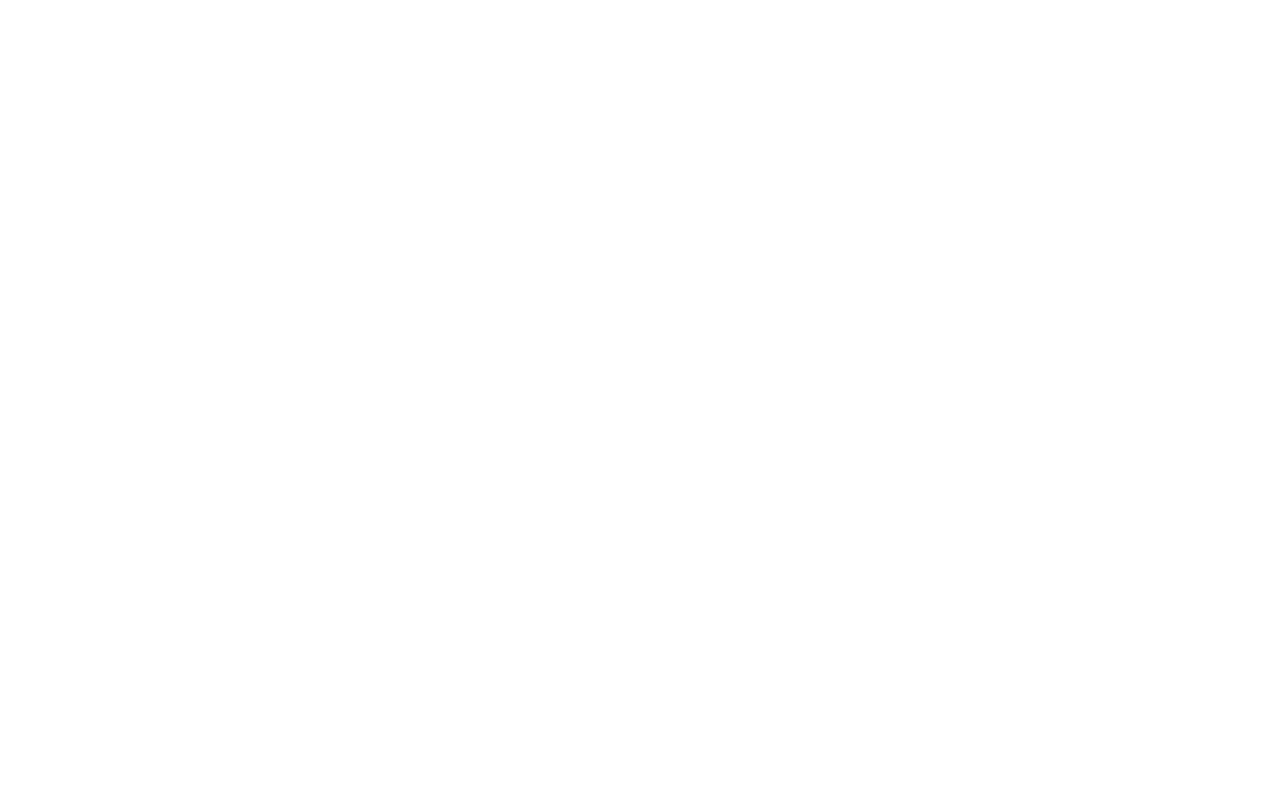
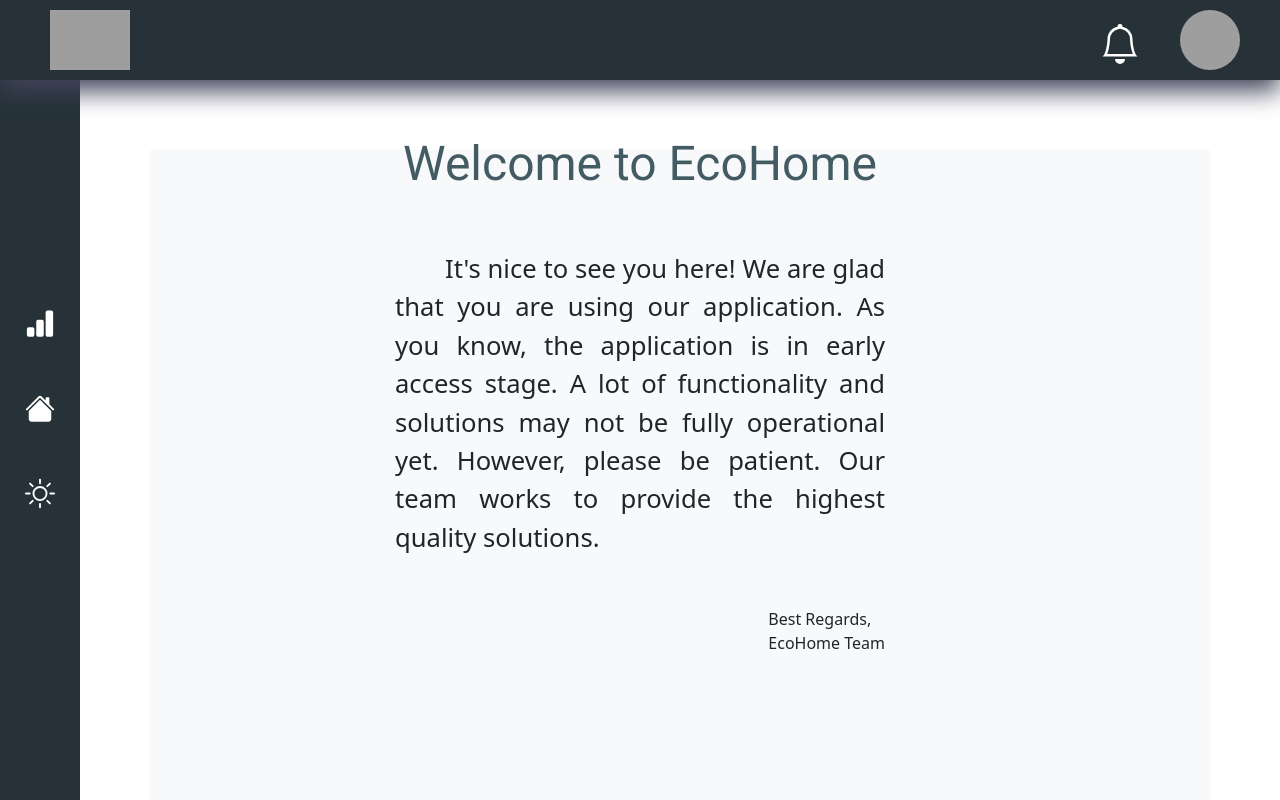
Before and after one commit to Fellway/EcoHome, a React (Create React App) app in the folder frontend/: page /solar-system in a window 1280 px wide. Before the commit this address had no page. Built offline with nearby package versions, Linux system fonts and the light colour scheme; grey boxes are pictures that could not be loaded.

Commit message:
Added bootstrap modal

```diff
--- a/frontend/package.json
+++ b/frontend/package.json
@@ -6,9 +6,11 @@
     "@testing-library/jest-dom": "^5.16.1",
     "@testing-library/react": "^12.1.2",
     "@testing-library/user-event": "^13.5.0",
+    "bootstrap": "^5.1.3",
     "lodash": "^4.17.21",
     "prop-types": "^15.8.1",
     "react": "^17.0.2",
+    "react-bootstrap": "^2.1.0",
     "react-bootstrap-icons": "^1.6.1",
     "react-dom": "^17.0.2",
     "react-icons": "^4.3.1",
--- a/frontend/src/App.js
+++ b/frontend/src/App.js
@@ -2,6 +2,7 @@
 import DashboardTemplate from "./components/templates/DashboardTemplate/DashboardTemplate";
 import {BrowserRouter, Route, Routes} from "react-router-dom";
 import RoomsTemplate from "./components/templates/RoomsTemplate/RoomsTemplate";
+import SolarSystemTemplate from "./components/templates/SolarSystemTemplate/SolarSystemTemplate";
 
 function App() {
     return (
@@ -11,12 +12,19 @@
             <link rel="preconnect" href="https://fonts.googleapis.com"/>
             <link rel="preconnect" href="https://fonts.gstatic.com" crossOrigin/>
             <link href="https://fonts.googleapis.com/css2?family=Roboto&display=swap" rel="stylesheet"/>
+            <link
+                rel="stylesheet"
+                href="https://cdn.jsdelivr.net/npm/bootstrap@5.1.3/dist/css/bootstrap.min.css"
+                integrity="sha384-1BmE4kWBq78iYhFldvKuhfTAU6auU8tT94WrHftjDbrCEXSU1oBoqyl2QvZ6jIW3"
+                crossOrigin="anonymous"
+            />
         </head>
         <body>
         <BrowserRouter>
             <Routes>
                 <Route exact path='/' element={<DashboardTemplate/>}/>
                 <Route exact path='/rooms' element={<RoomsTemplate/>}/>
+                <Route exact path='/solar-system' element={<SolarSystemTemplate/>}/>
             </Routes>
         </BrowserRouter>
 
--- a/frontend/src/components/atoms/ToogleDeviceButton/ToggleDeviceButton.jsx
+++ b/frontend/src/components/atoms/ToogleDeviceButton/ToggleDeviceButton.jsx
@@ -14,13 +14,14 @@
   border-radius: 15px;
   background-color: ${({status}) => status ? 'rgba(175,175,175,0.63)' : '#e9e9ed'};
   color: ${({status}) => status ? 'black' : '#b7b7b7'};
+
+  transition: .5s;
 `
 
 const IconWrapper = styled.div`
   width: 80px;
   height: 50px;
   font-size: 30px;
-  margin-top: 10px;
 `
 
 const DeviceDescription = styled.div`
@@ -42,7 +43,6 @@
         this.setState((prevState) => ({
             status: !prevState.status
         }));
-        console.log(this.state.status)
     }
 
     render() {
--- a/frontend/src/components/molecules/Navbar/Navbar.jsx
+++ b/frontend/src/components/molecules/Navbar/Navbar.jsx
@@ -24,9 +24,7 @@
 
 const Notifications = styled.div`
   width: 60px;
-  height: 60px;
   font-size: 40px;
-  line-height: 70px;
   color: white;
 `
 
--- a/frontend/src/components/molecules/RoomCard/RoomCard.jsx
+++ b/frontend/src/components/molecules/RoomCard/RoomCard.jsx
@@ -9,14 +9,23 @@
   padding: 20px;
   box-sizing: border-box;
   border-radius: 10px;
-
   cursor: pointer;
   transition: .3s;
 
+  position: relative;
+
+  & > Text {
+    text-shadow: 0 0 4px #000000;
+    position: relative;
+    z-index: 1;
+  }
+
   &:hover {
+
     background-color: #ffcc80;
 
     > Text {
+      text-shadow: none;
       color: black;
     }
   }
@@ -26,8 +35,29 @@
   }
 `
 
-const RoomCard = ({title, subtext}) => (
+const BackgroundImage = styled.div`
+  position: absolute;
+  top: 0;
+  left: 0;
+  width: 150px;
+  height: 150px;
+  background-image: ${({img}) => `url(${img})`};
+  background-repeat: no-repeat;
+  background-position: center;
+  background-size: cover;
+  z-index: 1;
+  border-radius: 5px;
+
+  &:hover {
+    background-image: none;
+  }
+`
+
+const RoomCard = ({title, subtext, img}) => (
     <Wrapper>
+        <BackgroundImage img={img}>
+
+        </BackgroundImage>
         <Text>
             {title}
         </Text>
--- a/frontend/src/components/molecules/Sidebar/Sidebar.jsx
+++ b/frontend/src/components/molecules/Sidebar/Sidebar.jsx
@@ -1,6 +1,6 @@
 import styled from "styled-components";
 import NavButton from "../../atoms/nav-button/NavButton";
-import {BarChartFill, Eye, HouseFill} from "react-bootstrap-icons";
+import {BarChartFill, Eye, HouseFill, Sun} from "react-bootstrap-icons";
 import {NavLink} from "react-router-dom";
 
 const Wrapper = styled.nav`
@@ -32,6 +32,9 @@
             <NavLink exact to={"/rooms"}>
                 <NavButton Icon={HouseFill} color={"#F57C00"}/>
             </NavLink>
+            <NavLink exact to={"/solar-system"}>
+                <NavButton Icon={Sun} color={"#F57C00"}/>
+            </NavLink>
         </IconsWrapper>
     </Wrapper>
 );
--- a/frontend/src/components/organism/RoomCardGrid/RoomCardGrid.jsx
+++ b/frontend/src/components/organism/RoomCardGrid/RoomCardGrid.jsx
@@ -1,10 +1,12 @@
 import styled from "styled-components"
 import RoomCard from "../../molecules/RoomCard/RoomCard";
 import RoomDetails from "../../molecules/RoomDetails/RoomDetails";
-import {Component} from "react";
+import {Component, useState} from "react";
 import {RoomData} from "./dummyData";
 import IconButton from "../../atoms/IconButton/IconButton";
 import PlusIcon from "../../../assets/icons/plus.svg"
+import {Button, Form, Modal} from "react-bootstrap";
+import Header from "../../atoms/Header/Header";
 
 const Wrapper = styled.div`
   display: grid;
@@ -42,7 +44,7 @@
   transform: translate(-50%, -50%);
 `
 
-const Button = styled.button`
+const MyButton = styled.button`
   width: fit-content;
   border: none;
   background: transparent;
@@ -54,14 +56,38 @@
   grid-gap: 50px;
 `
 
+const ModalWrapper = styled.div`
+  position: fixed;
+  top: 50%;
+  left: 50%;
+
+  transform: translate(-50%, -50%);
+`
+
 class RoomCardGrid extends Component {
 
     constructor(props) {
         super(props);
         this.state = {
+            isModalOpen: false,
             room: null
         }
-        this.selectRoom = this.selectRoom.bind(this)
+        this.selectRoom = this.selectRoom.bind(this);
+        this.openModal = this.openModal.bind(this);
+        this.closeModal = this.closeModal.bind(this);
+
+    }
+
+    openModal() {
+        this.setState({
+            isModalOpen: this.state.isModalOpen = true
+        });
+    }
+
+    closeModal() {
+        this.setState({
+            isModalOpen: this.state.isModalOpen = false
+        });
     }
 
     selectRoom(room) {
@@ -73,17 +99,53 @@
     render() {
         return (
             <Wrapper>
+                {this.state.isModalOpen &&
+                    <ModalWrapper>
+                        <Modal show={true} onHide={this.closeModal}>
+                            <Modal.Header closeButton>
+                                <Modal.Title>
+                                    <Header>Add new device</Header>
+                                </Modal.Title>
+                            </Modal.Header>
+                            <Modal.Body>
+                                <Form>
+                                    <Form.Group className="mb-3" controlId="roomName">
+                                        <Form.Label>Room name:</Form.Label>
+                                        <Form.Control type="text" placeholder="Provide the room name"/>
+                                    </Form.Group>
+                                    <Form.Group className="mb-3" controlId="image">
+                                        <Form.Label>Image url:</Form.Label>
+                                        <Form.Control type="text" placeholder="Image url"/>
+                                    </Form.Group>
+                                    <Form.Group className="mb-3" controlId="devices">
+                                        <Form.Label>Devices JSON:</Form.Label>
+                                        <Form.Control type="text" placeholder="Provide JSON structure with devices"/>
+                                    </Form.Group>
+                                </Form>
+                            </Modal.Body>
+                            <Modal.Footer>
+                                <Button variant="secondary" onClick={this.closeModal}>
+                                    Close
+                                </Button>
+                                <Button variant="primary" onClick={this.closeModal}>
+                                    Save Changes
+                                </Button>
+                            </Modal.Footer>
+                        </Modal>
+                    </ModalWrapper>
+
+                }
                 <Left>
-                    <IconButton icon={PlusIcon}>
+                    <IconButton onClick={this.openModal} icon={PlusIcon}>
                         Add new room
                     </IconButton>
                     <RoomCardsWrapper>
                         {
                             RoomData.map((room) => {
                                 return (
-                                    <Button onClick={() => this.selectRoom(room)}>
-                                        <RoomCard title={room.title} subtext={room.subtext}/>
-                                    </Button>
+                                    <MyButton onClick={() => this.selectRoom(room)}>
+                                        <RoomCard img={room.img} title={room.title} subtext={room.subtext}/>
+                                    </MyButton>
                                 )
                             })
                         }
--- a/frontend/src/components/organism/RoomCardGrid/dummyData.js
+++ b/frontend/src/components/organism/RoomCardGrid/dummyData.js
@@ -2,7 +2,7 @@
     {
         "title": "Bathroom",
         "subtext": "1 devices active",
-        "img": "",
+        "img": "https://images.unsplash.com/photo-1603825491103-bd638b1873b0?ixlib=rb-1.2.1&ixid=MnwxMjA3fDB8MHxwaG90by1wYWdlfHx8fGVufDB8fHx8&auto=format&fit=crop&w=688&q=80",
         "devices": [
             {
                 "id": 0,
@@ -21,7 +21,7 @@
     {
         "title": "Room",
         "subtext": "4 devices active",
-        "img": "",
+        "img": "https://images.unsplash.com/photo-1522771739844-6a9f6d5f14af?ixlib=rb-1.2.1&ixid=MnwxMjA3fDB8MHxwaG90by1wYWdlfHx8fGVufDB8fHx8&auto=format&fit=crop&w=1471&q=80",
         "devices": [
             {
                 "id": 0,
@@ -52,7 +52,7 @@
     {
         "title": "Kitchen",
         "subtext": "1 devices active",
-        "img": "",
+        "img": "https://images.unsplash.com/photo-1600489000022-c2086d79f9d4?ixlib=rb-1.2.1&ixid=MnwxMjA3fDB8MHxwaG90by1wYWdlfHx8fGVufDB8fHx8&auto=format&fit=crop&w=735&q=80",
         "devices": [
             {
                 "name": "Lodówka",
@@ -65,5 +65,67 @@
                 "type": "OTHER"
             }
         ]
+    },
+    {
+        "title": "Room",
+        "subtext": "4 devices active",
+        "img": "https://images.unsplash.com/photo-1522771739844-6a9f6d5f14af?ixlib=rb-1.2.1&ixid=MnwxMjA3fDB8MHxwaG90by1wYWdlfHx8fGVufDB8fHx8&auto=format&fit=crop&w=1471&q=80",
+        "devices": [
+            {
+                "id": 0,
+                "name": "Computer",
+                "status": 1,
+                "type": "COMPUTER"
+            },
+            {
+                "id": 1,
+                "name": "Tv",
+                "status": 1,
+                "type": "TV"
+            },
+            {
+                "id": 2,
+                "name": "Sound system",
+                "status": 1,
+                "type": "SOUND_SYSTEM"
+            },
+            {
+                "id": 3,
+                "name": "Air cleaner",
+                "status": 1,
+                "type": "AIR_CLEANER"
+            }
+        ]
+    },
+    {
+        "title": "Room",
+        "subtext": "4 devices active",
+        "img": "https://images.unsplash.com/photo-1522771739844-6a9f6d5f14af?ixlib=rb-1.2.1&ixid=MnwxMjA3fDB8MHxwaG90by1wYWdlfHx8fGVufDB8fHx8&auto=format&fit=crop&w=1471&q=80",
+        "devices": [
+            {
+                "id": 0,
+                "name": "Computer",
+                "status": 1,
+                "type": "COMPUTER"
+            },
+            {
+                "id": 1,
+                "name": "Tv",
+                "status": 1,
+                "type": "TV"
+            },
+            {
+                "id": 2,
+                "name": "Sound system",
+                "status": 1,
+                "type": "SOUND_SYSTEM"
+            },
+            {
+                "id": 3,
+                "name": "Air cleaner",
+                "status": 1,
+                "type": "AIR_CLEANER"
+            }
+        ]
     }
 ]
--- a/frontend/src/components/organism/SummaryCardGrid/SummaryCardGrid.jsx
+++ b/frontend/src/components/organism/SummaryCardGrid/SummaryCardGrid.jsx
@@ -4,7 +4,7 @@
 
 const Wrapper = styled.div`
   display: grid;
-  grid-template-columns: repeat(auto-fit, minmax(450px, 1fr));
+  grid-template-columns: repeat(auto-fit, minmax(440px, 1fr));
   grid-gap: 50px;
 
   box-sizing: border-box;
--- a/frontend/src/components/organism/SummaryCardGrid/dummyData.js
+++ b/frontend/src/components/organism/SummaryCardGrid/dummyData.js
@@ -23,5 +23,21 @@
             "averagePowerConsumptionMonthly": "3020 kWh"
         },
         title: "Power consumption"
+    },
+    {
+        data: {
+            "averagePowerConsumption": "20 kWh",
+            "averagePowerConsumptionDaily": "120 kWh",
+            "averagePowerConsumptionMonthly": "3020 kWh"
+        },
+        title: "Power consumption"
+    },
+    {
+        data: {
+            "averagePowerConsumption": "20 kWh",
+            "averagePowerConsumptionDaily": "120 kWh",
+            "averagePowerConsumptionMonthly": "3020 kWh"
+        },
+        title: "Power consumption"
     }
 ]
--- /dev/null
+++ b/frontend/src/components/templates/SolarSystemTemplate/SolarSystemTemplate.jsx
@@ -0,0 +1,53 @@
+import MainTemplate from "../MainTemplate/MainTemplate";
+import styled from "styled-components";
+import Header from "../../atoms/Header/Header";
+
+const WelcomeMessageBox = styled.div`
+  max-width: 800px;
+  padding: 75px;
+  position: absolute;
+  top: 50%;
+  left: 50%;
+  transform: translate(-50%, -50%);
+  border-radius: 10px;
+  display: grid;
+  grid-template-rows: auto auto auto;
+  grid-row-gap: 50px;
+`;
+
+const StyledParagraph = styled.p`
+  text-indent: 50px;
+  text-align: justify;
+  font-size: 1.6rem;
+  margin: 0 auto;
+`;
+
+const Regards = styled.p`
+  width: fit-content;
+  justify-self: right;
+`;
+
+const StyledHeader = styled(Header)`
+  font-size: 3rem;
+`
+
+const SolarSystemTemplate = () => (
+    <MainTemplate>
+        <WelcomeMessageBox>
+            <StyledHeader>Welcome to EcoHome</StyledHeader>
+            <StyledParagraph>
+                It&apos;s nice to see you here! We are glad that you are using our application. As you know,
+                the application is in early access stage. A lot of functionality and solutions may not be
+                fully operational yet. However, please be patient. Our team works to provide the highest
+                quality solutions.
+            </StyledParagraph>
+            <Regards>
+                Best Regards,
+                <br />
+                EcoHome Team
+            </Regards>
+        </WelcomeMessageBox>
+    </MainTemplate>
+);
+
+export default SolarSystemTemplate;
```
Also changed, not shown: 1 other file (tests, documents, lock files or other folders).
